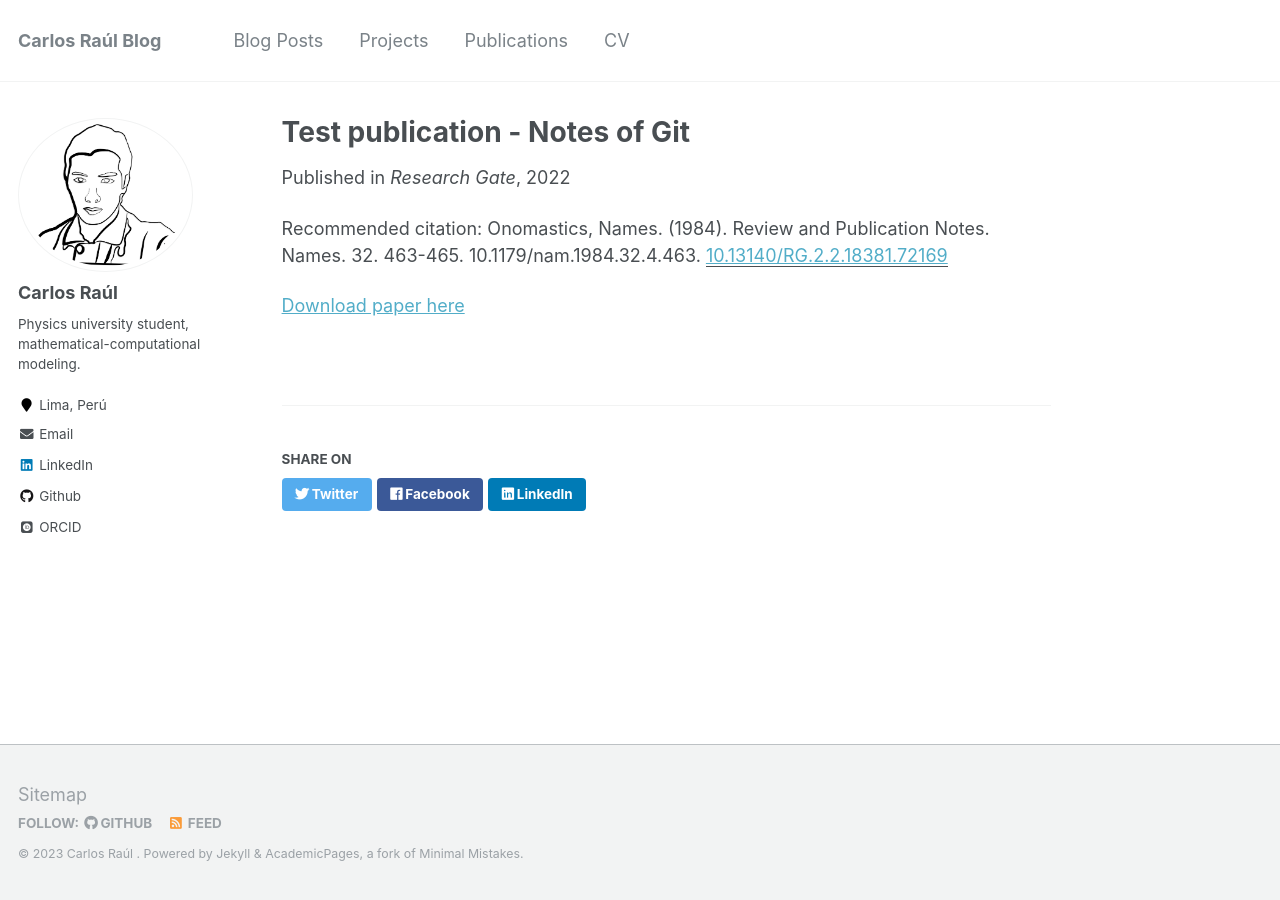
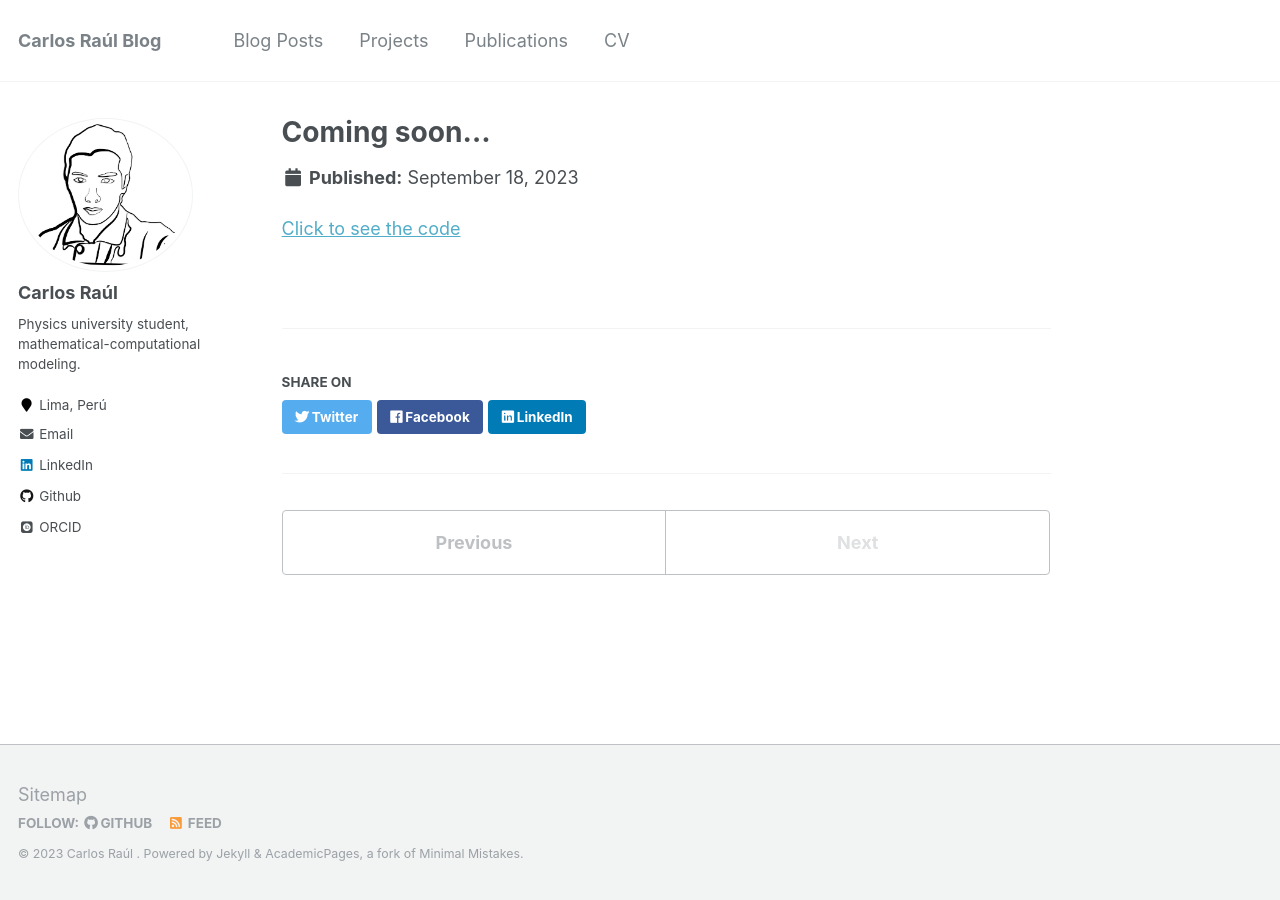
Before and after one commit to c4rlosr4ul/c4rlosr4ul.github.io, a Jekyll site: the page built from _publications/lhco.md, in a window 1280 px wide. Built offline with Jekyll 4.4.1, drawn with Linux system fonts in a browser that asks for light colours; some web fonts are replaced.

Commit message:
v.15.03.23-version

```diff
--- /dev/null
+++ b/_publications/lhco.md
@@ -0,0 +1,9 @@
+---
+title: "Coming soon..."
+excerpt: "Paper_1."
+collection: publications
+permalink: paper
+date: 2023-09-18
+---
+
+[Click to see the code](https://github.com/c4rlosr4ul/python_crash_course)
--- a/_publications/paper.md
+++ b/_publications/paper.md
@@ -2,7 +2,7 @@
 title: "Test publication - Notes of Git"
 collection: publications
 permalink: paper
-excerpt: 'Test publication of my notes of Git... bla bla bla....'
+excerpt: 'Test publication ....'
 date: 2022-09-18
 venue: 'Research Gate'
 paperurl: '10.13140/RG.2.2.18381.72169'
```
Also changed, not shown: _projects/python.md (deleted, +0 -7 lines).
